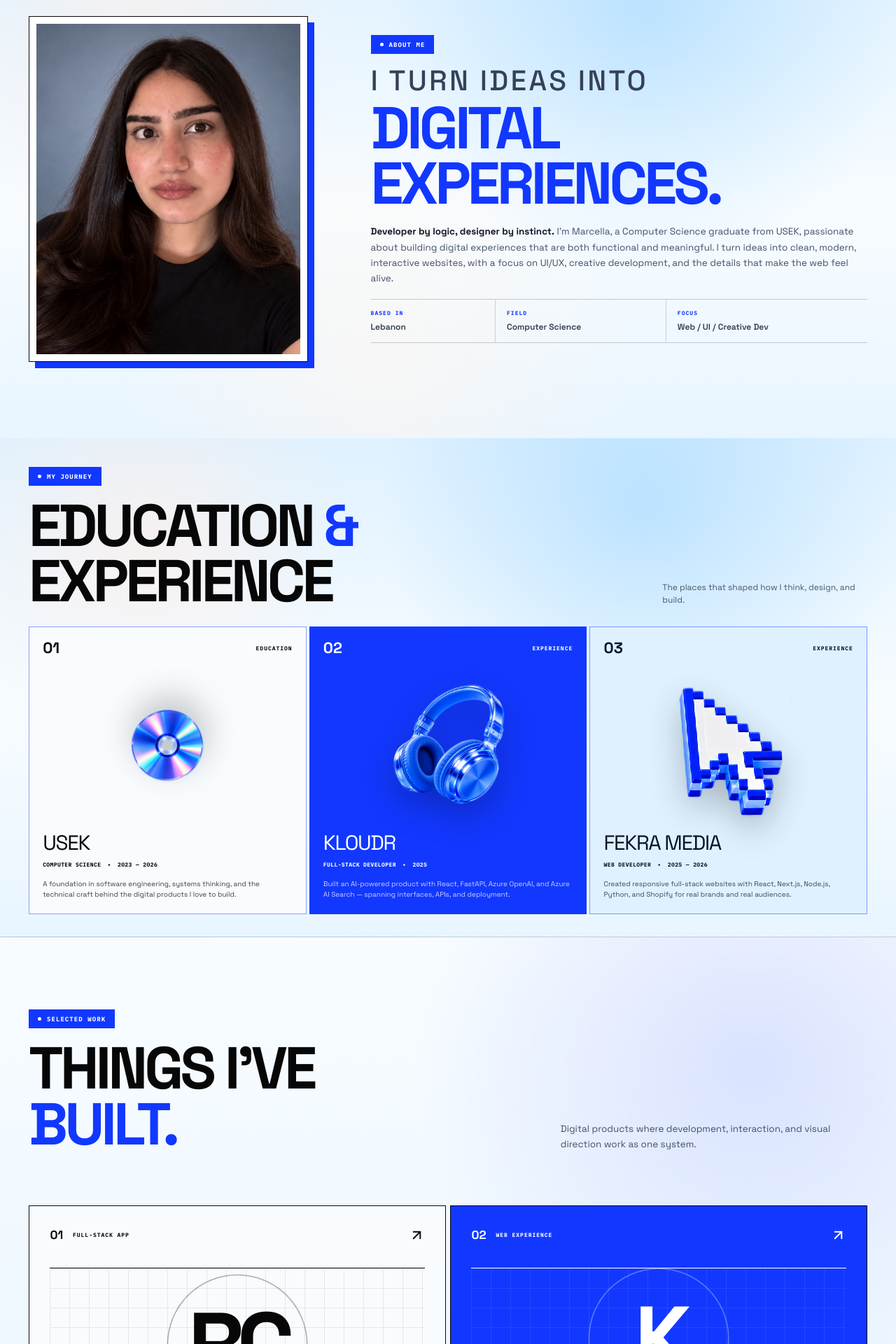
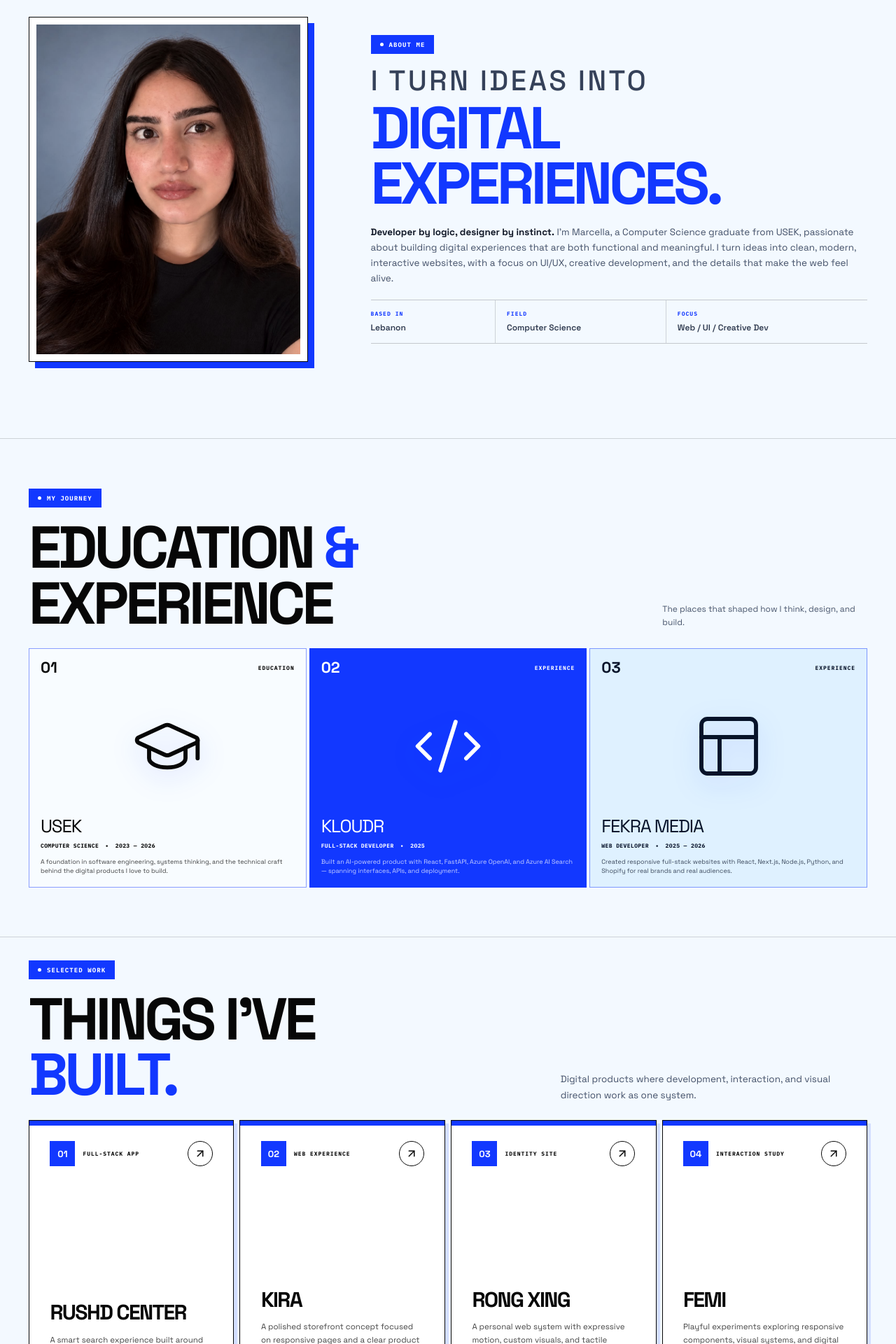
Before and after one commit to Marcella125/MM., a Next.js app: page / in a window 1280 px wide. Shown: the part 880-2800 px from the top of the page at 70% size. Built offline with nearby package versions, Linux system fonts and the light colour scheme.

Commit message:
Refine portfolio spacing and responsive sections

```diff
--- a/src/app/globals.css
+++ b/src/app/globals.css
@@ -94,6 +94,7 @@ button {
 .homepage {
   --page-pad-block: clamp(18px, 3vh, 34px);
   --page-pad-inline: clamp(34px, 3.2vw, 52px);
+  --section-space: clamp(48px, 5.5vw, 84px);
   position: relative;
   min-height: 100svh;
   overflow-x: clip;
@@ -1888,6 +1889,7 @@ button {
   .homepage {
     --page-pad-block: clamp(14px, 2.2svh, 18px);
     --page-pad-inline: 18px;
+    --section-space: 64px;
     min-height: 100svh;
     min-height: 100dvh;
     overflow-x: clip;
@@ -1923,7 +1925,13 @@ button {
   }
 
   body.is-menu-open .site-header {
+    position: fixed;
+    top: 0;
+    right: 0;
+    left: 0;
     z-index: 220;
+    width: 100%;
+    margin: 0;
   }
 
   .logo,
--- a/src/components/AboutSection.module.css
+++ b/src/components/AboutSection.module.css
@@ -6,13 +6,10 @@
   height: calc(100svh - 88px);
   min-height: 650px;
   margin-inline: calc(-1 * var(--page-pad-inline));
-  padding: clamp(36px, 6vh, 70px) var(--page-pad-inline);
+  padding: var(--section-space) var(--page-pad-inline);
+  border-top: 1px solid rgba(7, 7, 7, 0.16);
   overflow: hidden;
-  background:
-    radial-gradient(circle at 16% 20%, rgba(255, 238, 231, 0.62), transparent 24%),
-    radial-gradient(circle at 72% 14%, rgba(115, 196, 255, 0.36), transparent 34%),
-    radial-gradient(circle at 42% 86%, rgba(255, 246, 239, 0.58), transparent 38%),
-    linear-gradient(180deg, #dff1ff 0%, #f8fcff 54%, #e8f5ff 100%);
+  background: var(--background);
   color: #070707;
   scroll-margin-top: 88px;
 }
@@ -38,7 +35,7 @@
 .facts dd { color: #303b50; font-size: 12px; font-weight: 600; }
 
 @media (max-width: 800px) {
-  .section { display: block; height: auto; min-height: 0; padding-block: 54px 76px; overflow: visible; }
+  .section { display: block; height: auto; min-height: 0; padding-block: var(--section-space); overflow: visible; }
   .paper { grid-template-columns: 1fr; gap: 48px; }
   .visualColumn { width: min(82%, 430px); }
   .title { font-size: clamp(54px, 12vw, 84px); }
--- a/src/components/ExperienceSection.module.css
+++ b/src/components/ExperienceSection.module.css
@@ -7,12 +7,10 @@
   height: calc(100svh - 88px);
   min-height: 650px;
   margin-inline: calc(-1 * var(--page-pad-inline));
-  padding: clamp(34px, 5vh, 58px) var(--page-pad-inline) clamp(28px, 4vh, 46px);
+  padding: var(--section-space) var(--page-pad-inline);
   overflow: hidden;
-  background:
-    radial-gradient(circle at 16% 20%, rgba(255, 238, 231, 0.62), transparent 24%),
-    radial-gradient(circle at 72% 14%, rgba(115, 196, 255, 0.36), transparent 34%),
-    linear-gradient(180deg, #dff1ff 0%, #f8fcff 54%, #e8f5ff 100%);
+  border-top: 1px solid rgba(7, 7, 7, 0.16);
+  background: var(--background);
   color: #070707;
   scroll-margin-top: 88px;
 }
@@ -50,9 +48,9 @@
 
 .panel {
   display: grid;
-  grid-template-rows: auto minmax(120px, 1fr) auto;
+  grid-template-rows: auto minmax(70px, 1fr) auto;
   min-width: 0;
-  padding: clamp(16px, 1.5vw, 24px);
+  padding: clamp(14px, 1.25vw, 20px);
   overflow: hidden;
   border: 1px solid rgba(18, 56, 255, 0.48);
   background: #f8fcff;
@@ -73,24 +71,21 @@
   padding: 8px;
 }
 
-.art img {
+.art svg {
   display: block;
-  width: min(82%, 260px);
-  height: 100%;
-  min-height: 0;
-  object-fit: contain;
-  filter: drop-shadow(0 18px 24px rgba(0, 0, 0, 0.24));
+  width: min(34%, 104px);
+  height: auto;
+  color: currentColor;
+  filter: drop-shadow(0 12px 18px rgba(18, 56, 255, 0.18));
   transition: transform 650ms cubic-bezier(0.22, 1, 0.36, 1);
 }
 
-.panel:hover .art img { transform: translateY(-6px) rotate(-2deg) scale(1.03); }
-.panel:first-child .art img { width: min(62%, 190px); animation: disc-turn 12s linear infinite; }
-.panel:nth-child(3) .art img { width: min(54%, 180px); image-rendering: pixelated; }
+.panel:hover .art svg { transform: translateY(-6px) rotate(-2deg) scale(1.04); }
 
 .cardContent h3 {
   margin: 0;
   font-family: var(--font-ui), Arial, sans-serif;
-  font-size: clamp(24px, 2.3vw, 38px);
+  font-size: clamp(22px, 2vw, 32px);
   line-height: 1;
   letter-spacing: -0.045em;
   text-transform: uppercase;
@@ -107,12 +102,10 @@
 }
 
 .meta i { padding-inline: 4px; font-style: normal; }
-.description { max-width: 390px; margin: 14px 0 0; font-size: 10px; line-height: 1.55; opacity: 0.76; }
-
-@keyframes disc-turn { to { transform: rotate(360deg); } }
+.description { max-width: 390px; margin: 10px 0 0; font-size: 9px; line-height: 1.45; opacity: 0.76; }
 
 @media (max-width: 800px) {
-  .section { display: block; height: auto; min-height: 0; padding-block: 60px 76px; overflow: visible; }
+  .section { display: block; height: auto; min-height: 0; padding-block: var(--section-space); overflow: visible; }
   .header { align-items: start; }
   .headerCopy { max-width: 220px; }
   .panels { margin-top: 32px; }
@@ -123,17 +116,14 @@
   .header h2 { font-size: clamp(54px, 12vw, 84px); }
   .headerCopy { max-width: 280px; }
   .panels { grid-template-columns: 1fr; gap: 5px; }
-  .panel { grid-template-rows: auto 132px auto; min-height: 300px; padding: 16px; }
+  .panel { grid-template-rows: auto 76px auto; min-height: 232px; padding: 14px; }
   .index { font-size: 19px; }
-  .art { padding: 2px 12px; }
-  .art img { width: min(70%, 210px); filter: drop-shadow(0 12px 16px rgba(0, 0, 0, 0.2)); }
-  .panel:first-child .art img { width: min(48%, 130px); }
-  .panel:nth-child(3) .art img { width: min(42%, 120px); }
-  .cardContent h3 { font-size: 25px; }
+  .art { padding: 4px 12px; }
+  .art svg { width: 50px; filter: drop-shadow(0 8px 12px rgba(18, 56, 255, 0.16)); }
+  .cardContent h3 { font-size: 23px; }
   .description { max-width: none; font-size: 9px; line-height: 1.5; }
 }
 
 @media (prefers-reduced-motion: reduce) {
-  .panel:first-child .art img { animation: none; }
-  .art img { transition: none; }
+  .art svg { transition: none; }
 }
--- a/src/components/ExperienceSection.tsx
+++ b/src/components/ExperienceSection.tsx
@@ -1,8 +1,7 @@
 "use client";
 
-import Image from "next/image";
 import { motion } from "framer-motion";
-import { assetPath } from "@/src/lib/paths";
+import { Code2, GraduationCap, PanelsTopLeft } from "lucide-react";
 import { useHydratedReducedMotion } from "./useHydratedReducedMotion";
 import SectionLabel from "./SectionLabel";
 import styles from "./ExperienceSection.module.css";
@@ -10,9 +9,9 @@ import styles from "./ExperienceSection.module.css";
 const ease = [0.22, 1, 0.36, 1] as const;
 
 const entries = [
-  { index: "01", kind: "Education", title: "USEK", role: "Computer Science", period: "2023 — 2026", art: "/assets/disk.png", copy: "A foundation in software engineering, systems thinking, and the technical craft behind the digital products I love to build." },
-  { index: "02", kind: "Experience", title: "KLOUDR", role: "Full-Stack Developer", period: "2025", art: "/assets/headphones.png", copy: "Built an AI-powered product with React, FastAPI, Azure OpenAI, and Azure AI Search — spanning interfaces, APIs, and deployment." },
-  { index: "03", kind: "Experience", title: "FEKRA MEDIA", role: "Web Developer", period: "2025 — 2026", art: "/assets/cursor.png", copy: "Created responsive full-stack websites with React, Next.js, Node.js, Python, and Shopify for real brands and real audiences." },
+  { index: "01", kind: "Education", title: "USEK", role: "Computer Science", period: "2023 — 2026", Icon: GraduationCap, copy: "A foundation in software engineering, systems thinking, and the technical craft behind the digital products I love to build." },
+  { index: "02", kind: "Experience", title: "KLOUDR", role: "Full-Stack Developer", period: "2025", Icon: Code2, copy: "Built an AI-powered product with React, FastAPI, Azure OpenAI, and Azure AI Search — spanning interfaces, APIs, and deployment." },
+  { index: "03", kind: "Experience", title: "FEKRA MEDIA", role: "Web Developer", period: "2025 — 2026", Icon: PanelsTopLeft, copy: "Created responsive full-stack websites with React, Next.js, Node.js, Python, and Shopify for real brands and real audiences." },
 ] as const;
 
 export default function ExperienceSection() {
@@ -43,7 +42,7 @@ export default function ExperienceSection() {
               <span className={styles.kind}>{entry.kind}</span>
             </div>
             <div className={styles.art} aria-hidden="true">
-              <Image src={assetPath(entry.art)} alt="" width={500} height={500} />
+              <entry.Icon strokeWidth={1.35} />
             </div>
             <div className={styles.cardContent}>
               <h3>{entry.title}</h3>
--- a/src/components/PortfolioSections.module.css
+++ b/src/components/PortfolioSections.module.css
@@ -8,23 +8,24 @@
 }
 
 .projectsSection {
-  padding: clamp(64px, 8vw, 118px) var(--page-pad-inline) clamp(78px, 10vw, 150px);
+  display: grid;
+  height: calc(100svh - 88px);
+  min-height: 650px;
+  padding: clamp(32px, 4vh, 48px) var(--page-pad-inline);
   border-top: 1px solid rgba(7, 7, 7, 0.16);
-  background:
-    radial-gradient(circle at 84% 12%, rgba(18, 56, 255, 0.12), transparent 28%),
-    radial-gradient(circle at 12% 82%, rgba(115, 196, 255, 0.3), transparent 32%),
-    linear-gradient(180deg, #f8fcff 0%, #dff1ff 100%);
+  background: var(--background);
 }
 
 .inner,
 .contactInner { width: min(100%, 1460px); margin-inline: auto; }
+.projectsSection .inner { display: grid; grid-template-rows: auto minmax(0, 1fr); height: 100%; }
 
 .sectionHeading {
   display: grid;
   grid-template-columns: minmax(0, 1.2fr) minmax(260px, 0.8fr);
   align-items: end;
   gap: clamp(40px, 8vw, 128px);
-  margin-bottom: clamp(40px, 6vw, 76px);
+  margin-bottom: clamp(22px, 3vh, 34px);
 }
 
 .title {
@@ -40,70 +41,37 @@
 .title span { color: var(--blue); }
 .lede { max-width: 520px; margin: 0; color: #435068; font-size: clamp(13px, 1.05vw, 16px); line-height: 1.65; }
 
-.projectGrid { display: grid; grid-template-columns: repeat(2, minmax(0, 1fr)); gap: 6px; }
+.projectGrid { display: grid; grid-template-columns: repeat(4, minmax(0, 1fr)); gap: 8px; min-height: 0; }
 
 .project {
   position: relative;
-  display: grid;
-  grid-template-rows: auto minmax(190px, 1fr) auto;
+  display: flex;
+  flex-direction: column;
   min-width: 0;
-  min-height: clamp(450px, 39vw, 590px);
+  min-height: 0;
   padding: clamp(20px, 2.3vw, 34px);
   overflow: hidden;
   border: 1px solid #070707;
-  background: #f8fcff;
+  background: #fff;
   color: #070707;
-  transition: transform 500ms cubic-bezier(0.22, 1, 0.36, 1), box-shadow 500ms cubic-bezier(0.22, 1, 0.36, 1);
+  box-shadow: 5px 5px 0 rgba(18, 56, 255, 0.14);
+  transition: color 450ms ease, background 450ms ease, transform 500ms cubic-bezier(0.22, 1, 0.36, 1), box-shadow 500ms cubic-bezier(0.22, 1, 0.36, 1);
 }
 
-.project:nth-child(2) { background: var(--blue); color: #fff; }
-.project:nth-child(3) { background: #dff1ff; color: #071329; }
-.project:nth-child(4) { background: #070707; color: #fff; }
-.project:hover { z-index: 2; transform: translate(-5px, -5px); box-shadow: 10px 10px 0 var(--blue); }
-.project:nth-child(2):hover { box-shadow: 10px 10px 0 #070707; }
+.project::before { position: absolute; top: 0; right: 0; left: 0; height: 7px; background: var(--blue); content: ""; }
+.project:hover { z-index: 2; background: var(--blue); color: #fff; transform: translate(-5px, -5px); box-shadow: 10px 10px 0 #070707; }
 
-.projectTop { display: grid; grid-template-columns: auto 1fr auto; align-items: center; gap: 14px; }
-.projectTop > svg { width: 23px; height: 23px; transition: transform 400ms cubic-bezier(0.22, 1, 0.36, 1); }
-.project:hover .projectTop > svg { transform: translate(4px, -4px); }
-.projectNumber { font-size: 17px; font-weight: 800; line-height: 1; }
+.projectTop { display: flex; align-items: flex-start; justify-content: space-between; gap: 18px; }
+.projectTop > div { display: flex; align-items: center; gap: 11px; }
+.projectNumber { display: grid; place-items: center; width: 36px; height: 36px; flex: 0 0 auto; background: var(--blue); color: #fff; font-size: 13px; font-weight: 800; line-height: 1; transition: color 450ms ease, background 450ms ease; }
+.project:hover .projectNumber { background: #fff; color: var(--blue); }
 .projectType { font-family: var(--font-mono), monospace; font-size: 8px; font-weight: 700; letter-spacing: 0.12em; text-transform: uppercase; }
+.projectArrow { display: grid; place-items: center; width: 36px; height: 36px; flex: 0 0 auto; border: 1px solid currentColor; border-radius: 50%; }
+.projectArrow svg { width: 18px; height: 18px; transition: transform 400ms cubic-bezier(0.22, 1, 0.36, 1); }
+.project:hover .projectArrow svg { transform: translate(3px, -3px); }
 
-.projectVisual {
-  position: relative;
-  display: grid;
-  place-items: center;
-  min-height: 0;
-  margin: clamp(20px, 2.8vw, 42px) 0;
-  overflow: hidden;
-  border-block: 1px solid currentColor;
-}
-
-.projectVisual::before {
-  position: absolute;
-  inset: 0;
-  background-image: linear-gradient(currentColor 1px, transparent 1px), linear-gradient(90deg, currentColor 1px, transparent 1px);
-  background-size: 28px 28px;
-  content: "";
-  opacity: 0.075;
-}
-
-.projectMark {
-  position: relative;
-  z-index: 2;
-  font-family: var(--font-ui), Arial, sans-serif;
-  font-size: clamp(86px, 10vw, 162px);
-  font-weight: 800;
-  line-height: 0.8;
-  letter-spacing: -0.09em;
-  transition: letter-spacing 650ms cubic-bezier(0.22, 1, 0.36, 1), transform 650ms cubic-bezier(0.22, 1, 0.36, 1);
-}
-
-.project:hover .projectMark { letter-spacing: -0.03em; transform: scale(1.04); }
-.orbit { position: absolute; width: min(42%, 190px); aspect-ratio: 1; border: 1px solid currentColor; border-radius: 50%; opacity: 0.48; animation: orbit-pulse 3.8s ease-in-out infinite; }
-.orbit::before { position: absolute; top: -5px; left: 50%; width: 9px; height: 9px; background: currentColor; border-radius: 50%; content: ""; }
-.pixelDot { position: absolute; right: 10%; bottom: 14%; width: 13px; height: 13px; background: currentColor; box-shadow: 18px -18px 0 currentColor, 36px 0 0 currentColor; }
-
-.projectContent h3 { margin: 0; font-family: var(--font-ui), Arial, sans-serif; font-size: clamp(32px, 3.7vw, 58px); font-weight: 700; line-height: 0.95; letter-spacing: -0.055em; text-transform: uppercase; }
+.projectContent { margin-top: auto; padding-top: clamp(34px, 5vh, 62px); }
+.projectContent h3 { margin: 0; font-family: var(--font-ui), Arial, sans-serif; font-size: clamp(26px, 2.35vw, 40px); font-weight: 700; line-height: 0.95; letter-spacing: -0.055em; text-transform: uppercase; }
 .projectContent > p { max-width: 470px; margin: 15px 0 0; font-size: clamp(11px, 0.9vw, 14px); line-height: 1.6; opacity: 0.75; }
 .tags { display: flex; flex-wrap: wrap; gap: 6px; margin-top: 20px; }
 .tags span { padding: 6px 9px; border: 1px solid currentColor; font-family: var(--font-mono), monospace; font-size: 8px; font-weight: 700; letter-spacing: 0.06em; text-transform: uppercase; }
@@ -112,18 +80,12 @@
   min-height: calc(100svh - 88px);
   overflow: hidden;
   border-top: 1px solid #070707;
-  background:
-    radial-gradient(circle at 80% 80%, rgba(18, 56, 255, 0.16), transparent 34%),
-    linear-gradient(145deg, #dff1ff 0%, #f8fcff 55%, #e8f5ff 100%);
+  background: var(--background);
 }
 
 .contactTicker {
-  display: flex;
-  align-items: center;
-  justify-content: space-around;
-  gap: 28px;
+  display: block;
   min-height: 46px;
-  padding-inline: 24px;
   overflow: hidden;
   background: var(--blue);
   color: #fff;
@@ -135,8 +97,12 @@
   text-transform: uppercase;
 }
 
-.contactTicker i { font-size: 15px; font-style: normal; }
-.contactInner { display: grid; min-height: calc(100svh - 134px); padding: clamp(54px, 7vw, 104px) var(--page-pad-inline) 0; }
+.contactTickerTrack { display: flex; width: max-content; animation: contact-ticker-scroll 22s linear infinite; }
+.contactTickerGroup { display: flex; align-items: center; gap: clamp(24px, 3vw, 52px); min-height: 46px; padding-right: clamp(24px, 3vw, 52px); }
+.contactTickerGroup span { min-width: max-content; }
+.contactTickerGroup i { color: #fff; font-size: 15px; font-style: normal; }
+.contactTicker:hover .contactTickerTrack { animation-play-state: paused; }
+.contactInner { display: grid; min-height: calc(100svh - 134px); padding: var(--section-space) var(--page-pad-inline) 0; }
 .contactLayout { display: grid; grid-template-columns: minmax(0, 1.2fr) minmax(380px, 0.8fr); align-items: center; gap: clamp(48px, 8vw, 132px); }
 .contactIntro .lede { margin-top: 28px; }
 
@@ -151,9 +117,7 @@
   box-shadow: 10px 10px 0 var(--blue);
 }
 
-.contactCard::after { position: absolute; top: -58px; right: -58px; width: 150px; height: 150px; border: 1px solid var(--blue); border-radius: 50%; content: ""; }
 .contactCardTop { position: relative; z-index: 1; display: flex; justify-content: space-between; gap: 20px; padding-bottom: 22px; border-bottom: 1px solid rgba(255, 255, 255, 0.26); font-family: var(--font-mono), monospace; font-size: 9px; font-weight: 700; letter-spacing: 0.1em; text-transform: uppercase; }
-.contactCardTop > span:last-child { color: #7fbfff; font-size: 21px; }
 
 .emailLink {
   position: relative;
@@ -192,9 +156,15 @@
 .contactSection a:focus-visible { outline: 2px solid var(--blue); outline-offset: 5px; }
 .contactCard a:focus-visible { outline-color: #fff; }
 
-@keyframes orbit-pulse {
-  0%, 100% { transform: rotate(0deg) scale(1); }
-  50% { transform: rotate(180deg) scale(1.08); }
+@keyframes contact-ticker-scroll {
+  to { transform: translateX(-50%); }
+}
+
+@media (max-width: 1100px) {
+  .projectsSection { display: block; height: auto; min-height: 0; padding: var(--section-space) var(--page-pad-inline); }
+  .projectsSection .inner { display: block; height: auto; }
+  .projectGrid { grid-template-columns: repeat(2, minmax(0, 1fr)); gap: 10px; }
+  .project { min-height: 330px; }
 }
 
 @media (max-width: 900px) {
@@ -206,20 +176,21 @@
 }
 
 @media (max-width: 700px) {
-  .projectsSection { padding: 64px 16px 86px; }
+  .projectsSection { padding: var(--section-space) 16px; }
   .sectionHeading { margin-bottom: 34px; }
   .title { font-size: clamp(50px, 12vw, 78px); }
   .lede { font-size: 13px; }
-  .projectGrid { grid-template-columns: 1fr; gap: 5px; }
-  .project { grid-template-rows: auto minmax(140px, 1fr) auto; min-height: 410px; padding: 18px; }
-  .projectVisual { margin-block: 20px; }
-  .projectMark { font-size: clamp(78px, 28vw, 120px); }
+  .projectGrid { grid-template-columns: 1fr; gap: 10px; }
+  .project { min-height: 310px; padding: 20px 18px; }
+  .projectContent { padding-top: 58px; }
   .projectContent h3 { font-size: clamp(34px, 10vw, 48px); }
   .projectContent > p { font-size: 11px; }
   .project:hover { transform: none; box-shadow: none; }
 
-  .contactTicker { justify-content: flex-start; min-height: 42px; }
-  .contactInner { min-height: calc(100svh - 42px); padding: 60px 16px 0; }
+  .contactTicker { min-height: 42px; }
+  .contactTickerTrack { animation-duration: 16s; }
+  .contactTickerGroup { min-height: 42px; }
+  .contactInner { min-height: calc(100svh - 42px); padding: var(--section-space) 16px 0; }
   .contactIntro .lede { margin-top: 22px; }
   .contactCard { padding: 22px; box-shadow: 7px 7px 0 var(--blue); }
   .emailLink { min-height: 70px; padding: 15px 16px; font-size: 19px; }
@@ -231,8 +202,8 @@
 
 @media (prefers-reduced-motion: reduce) {
   .project,
-  .projectMark,
-  .projectTop > svg,
+  .projectNumber,
+  .projectArrow svg,
   .emailLink { transition: none; }
-  .orbit { animation: none; }
+  .contactTickerTrack { animation: none; }
 }
--- a/src/components/ProjectsSection.tsx
+++ b/src/components/ProjectsSection.tsx
@@ -11,7 +11,6 @@ const ease = [0.22, 1, 0.36, 1] as const;
 const projects = [
   {
     index: "01",
-    mark: "RC",
     title: "Rushd Center",
     type: "Full-stack app",
     copy: "A smart search experience built around retrieval, clean UX, and fast answers.",
@@ -19,7 +18,6 @@ const projects = [
   },
   {
     index: "02",
-    mark: "K",
     title: "Kira",
     type: "Web experience",
     copy: "A polished storefront concept focused on responsive pages and a clear product journey.",
@@ -27,7 +25,6 @@ const projects = [
   },
   {
     index: "03",
-    mark: "RX",
     title: "Rong Xing",
     type: "Identity site",
     copy: "A personal web system with expressive motion, custom visuals, and tactile interactions.",
@@ -35,7 +32,6 @@ const projects = [
   },
   {
     index: "04",
-    mark: "FM",
     title: "Femi",
     type: "Interaction study",
     copy: "Playful experiments exploring responsive components, visual systems, and digital texture.",
@@ -78,15 +74,11 @@ export default function ProjectsSection() {
               transition={{ duration: 0.68, delay: prefersReducedMotion ? 0 : position * 0.07, ease }}
             >
               <div className={styles.projectTop}>
-                <span className={styles.projectNumber}>{project.index}</span>
-                <span className={styles.projectType}>{project.type}</span>
-                <ArrowUpRight aria-hidden="true" />
-              </div>
-
-              <div className={styles.projectVisual} aria-hidden="true">
-                <span className={styles.projectMark}>{project.mark}</span>
-                <span className={styles.orbit} />
-                <span className={styles.pixelDot} />
+                <div>
+                  <span className={styles.projectNumber}>{project.index}</span>
+                  <span className={styles.projectType}>{project.type}</span>
+                </div>
+                <span className={styles.projectArrow}><ArrowUpRight aria-hidden="true" /></span>
               </div>
 
               <div className={styles.projectContent}>
```
Also changed, not shown: src/components/ContactSection.tsx (+10 -2 lines).
